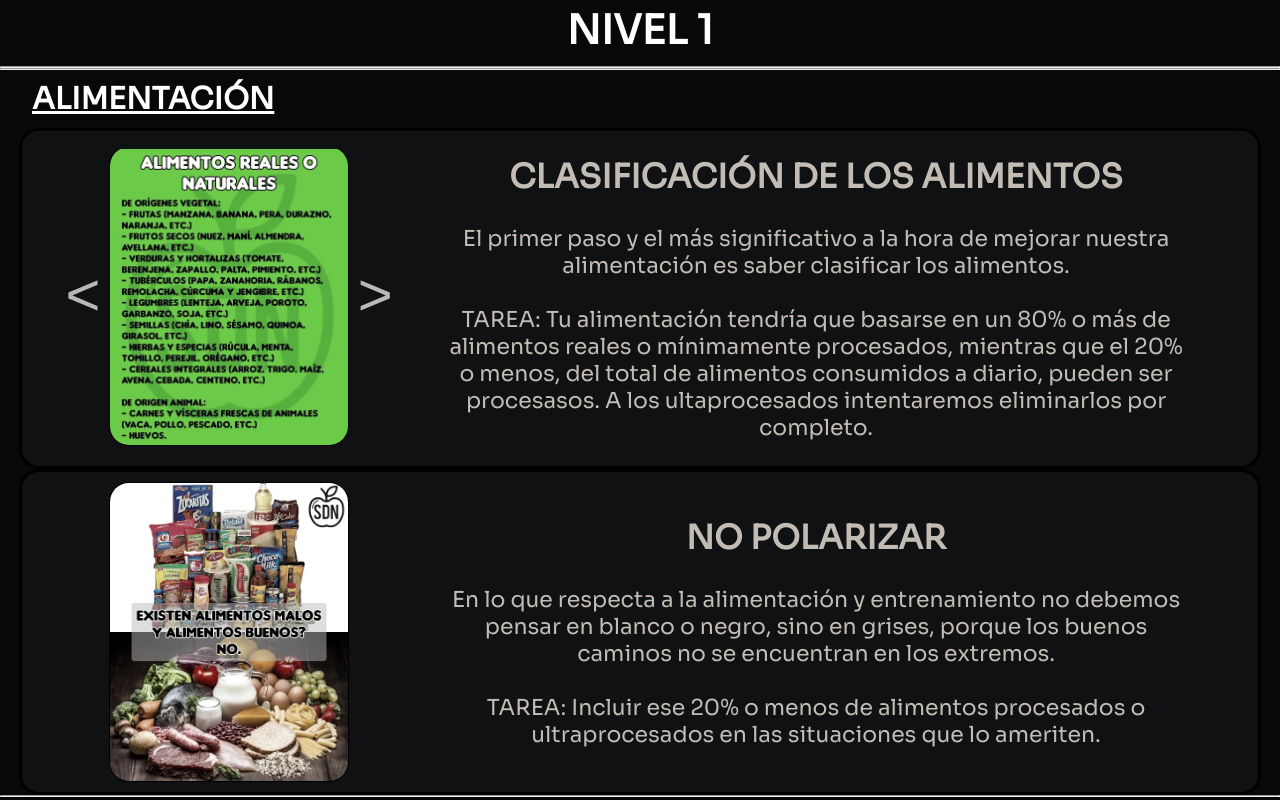
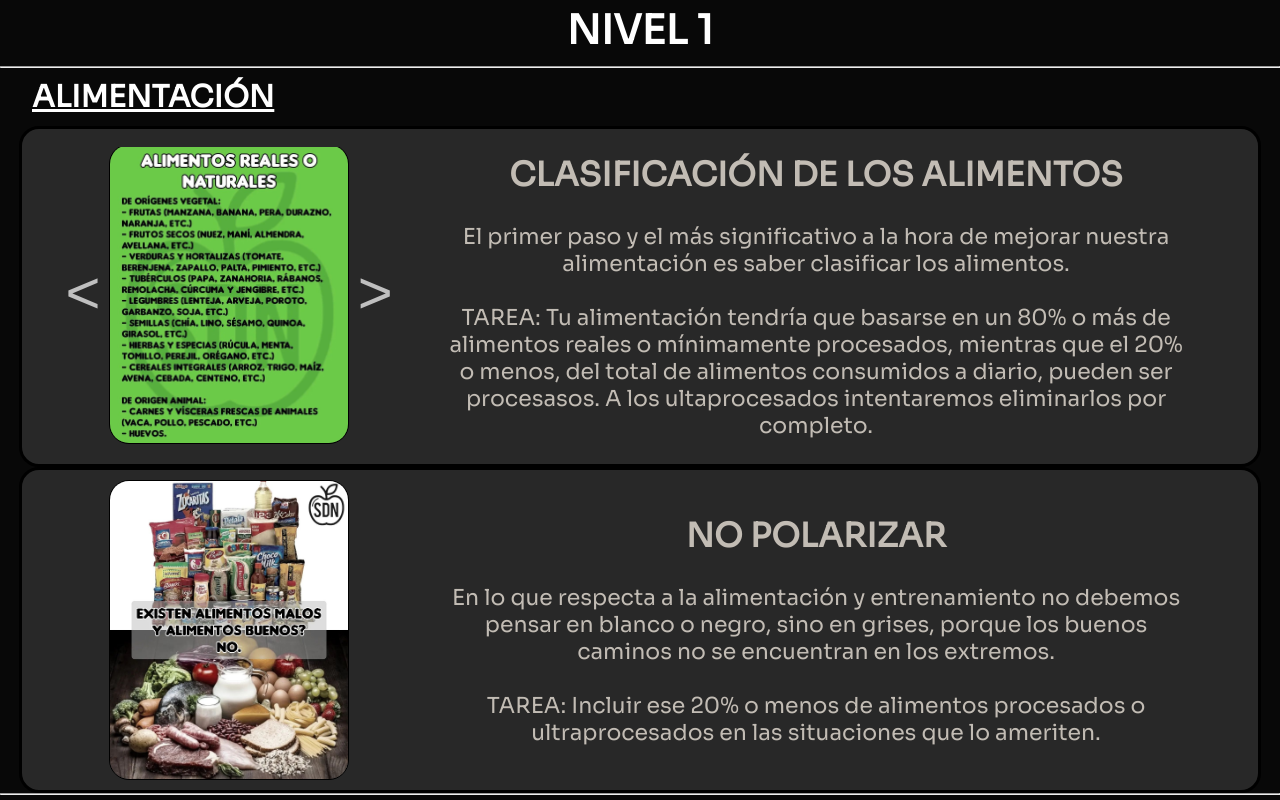
Before and after one commit to Programmer13579/gym_trainer_page, a React (Create React App) app: page / in a window 1280 px wide. Shown: the part 740-1540 px from the top of the page. Built offline with nearby package versions, Linux system fonts and the light colour scheme.

Commit message:
cambié el color de los niveles

```diff
--- a/src/Components/Nivel_1.jsx
+++ b/src/Components/Nivel_1.jsx
@@ -44,7 +44,6 @@ const Nivel_1 = () => {
     return (
         <div className="container">
             <h2>NIVEL 1</h2>
-            <hr />
             <hr />
             <h3>ALIMENTACIÓN</h3>
             <div className='nivelContainer'>
--- a/src/Styles/niveles.css
+++ b/src/Styles/niveles.css
@@ -15,7 +15,7 @@
     text-decoration: underline;
 }
 .nivelContainer{
-    background-color: rgb(16, 17, 18);
+    background-color: rgb(40, 40, 40);
     width: 97%;
     margin: auto;
     border: solid 3px black;
@@ -43,24 +43,14 @@
     border: solid 1px black;
     border-radius: 20px;
 }
-.nivelSlider{
-
-}
-
-
 .nivelSlider .containerSliderPrincipal .sliderPrincipal .sliderSection img{
     height: auto;
     max-height: 300px;
     object-fit: contain;
-
     border: solid 1px black;
     border-radius: 20px;
     background-color: rgb(24, 24, 26);
     pointer-events: all;
-
-}
-.nivelSlider .containerSliderPrincipal .sliderPrincipal .sliderSection{
-
 }
 .nivelSlider .containerSliderPrincipal .sliderPrincipal{
     background-color: transparent;
```
Also changed, not shown: 16 other files (tests, documents, lock files or other folders).
